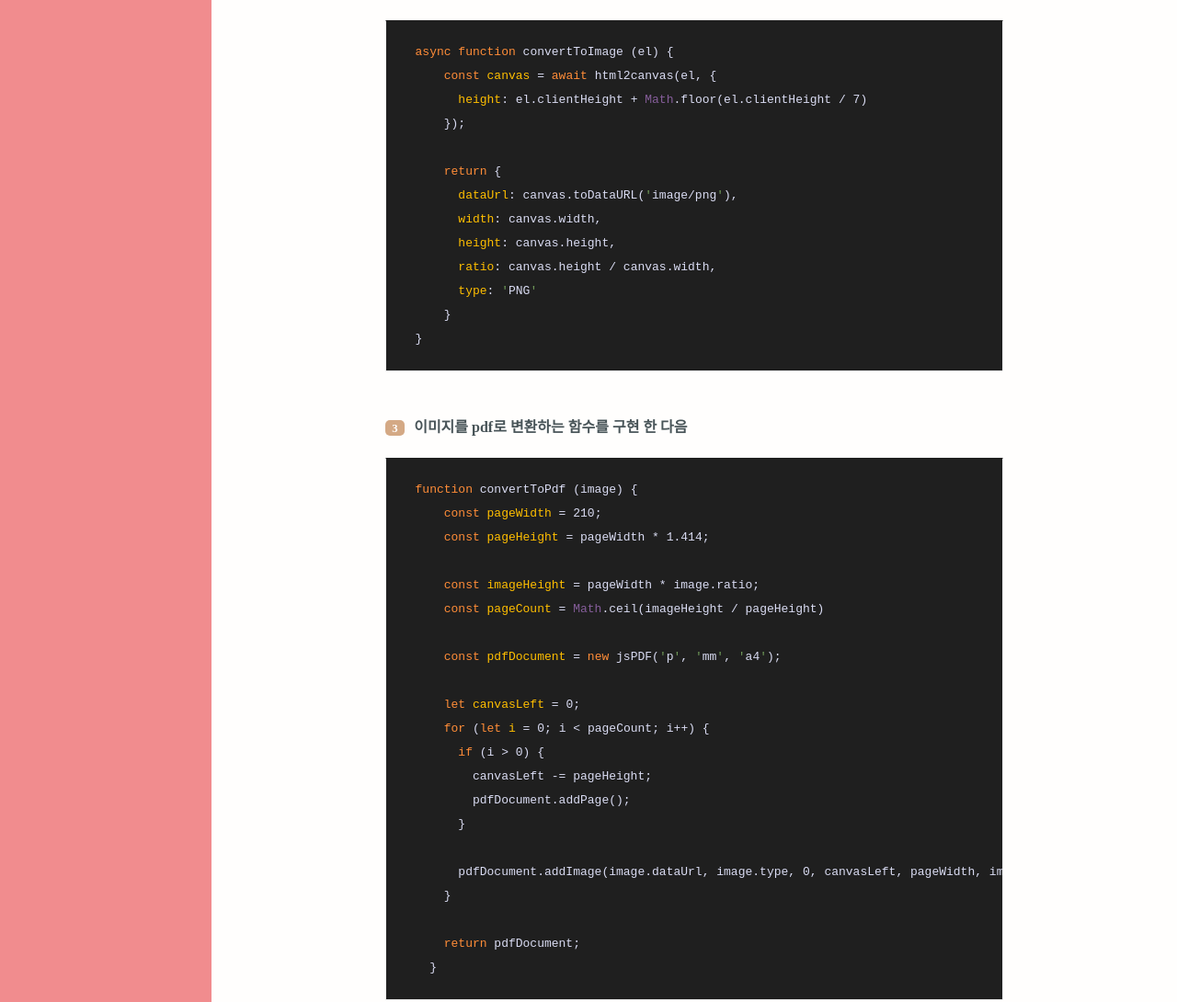
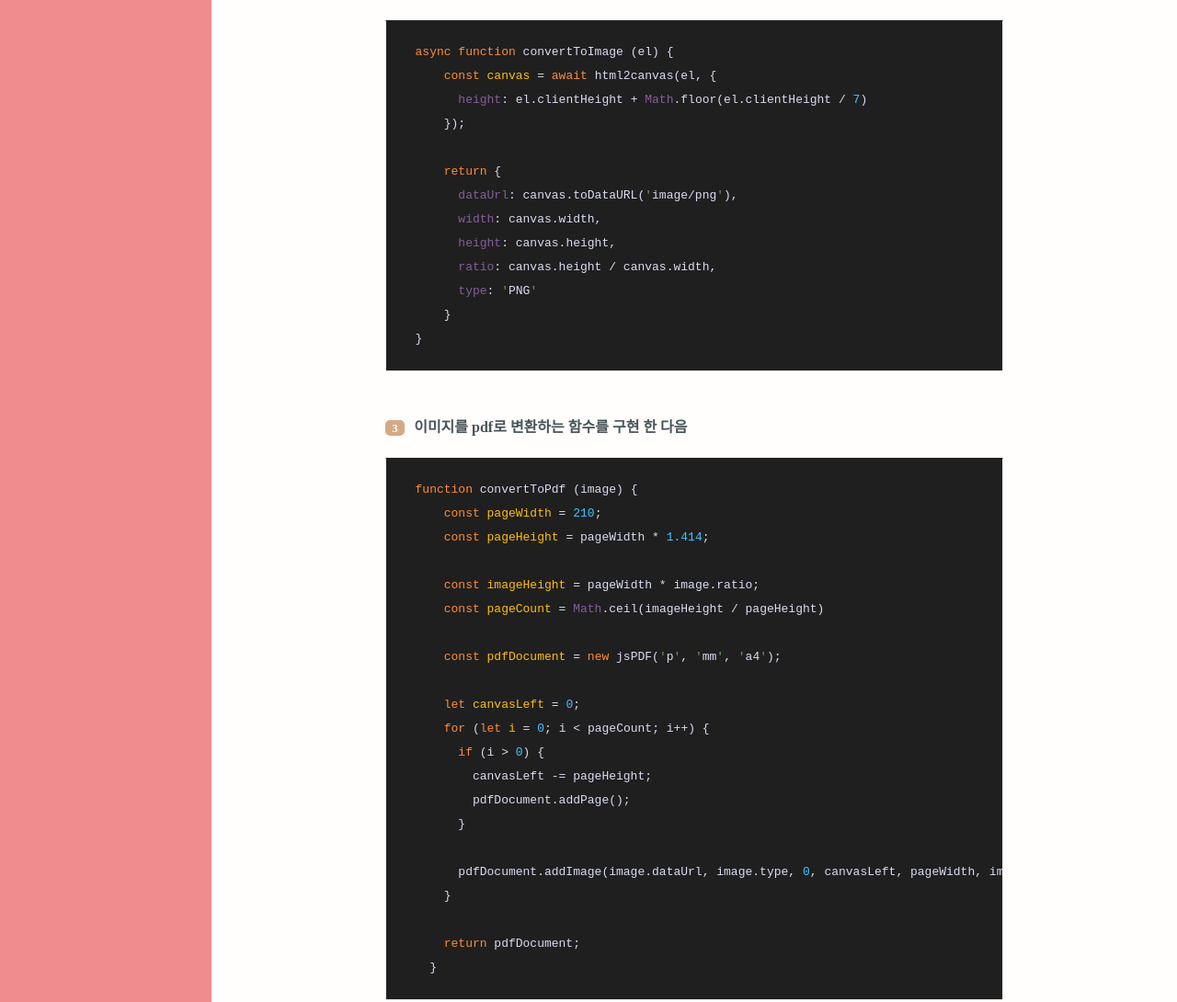
Before and after one commit to mindcloud92/mindcloud92.github.io, a Jekyll site: the page built from _posts/js/2021-06-12-js--html-to-pdf.md, in a window 1280 px wide. Shown: the part 611-1701 px from the top of the page at 92% size. Built offline with Jekyll 4.4.1, drawn with Linux system fonts in a browser that asks for light colours; nearby versions of some CDN libraries; some web fonts are replaced.

Commit message:
change javascript style

```diff
--- a/static/css/partial/_post--detail.sass
+++ b/static/css/partial/_post--detail.sass
@@ -74,17 +74,20 @@
 
 
       .language-javascript
-        .nb, .na, .nb + .p + .nx,
-          color: #865E9B
+        .mi, .mf
+          color: #42c4ff
 
         .na
           color: #ffbf00
 
-        .kd, .k
-          color: #ff8d38
+        .nb, .na, .nb + .p + .nx
+          color: #865E9B
 
         .kd + .nx
           color: #ffbf00
+
+        .kd, .k
+          color: #ff8d38
 
         .dl, .dl + .s2
           color: #709a59
```
